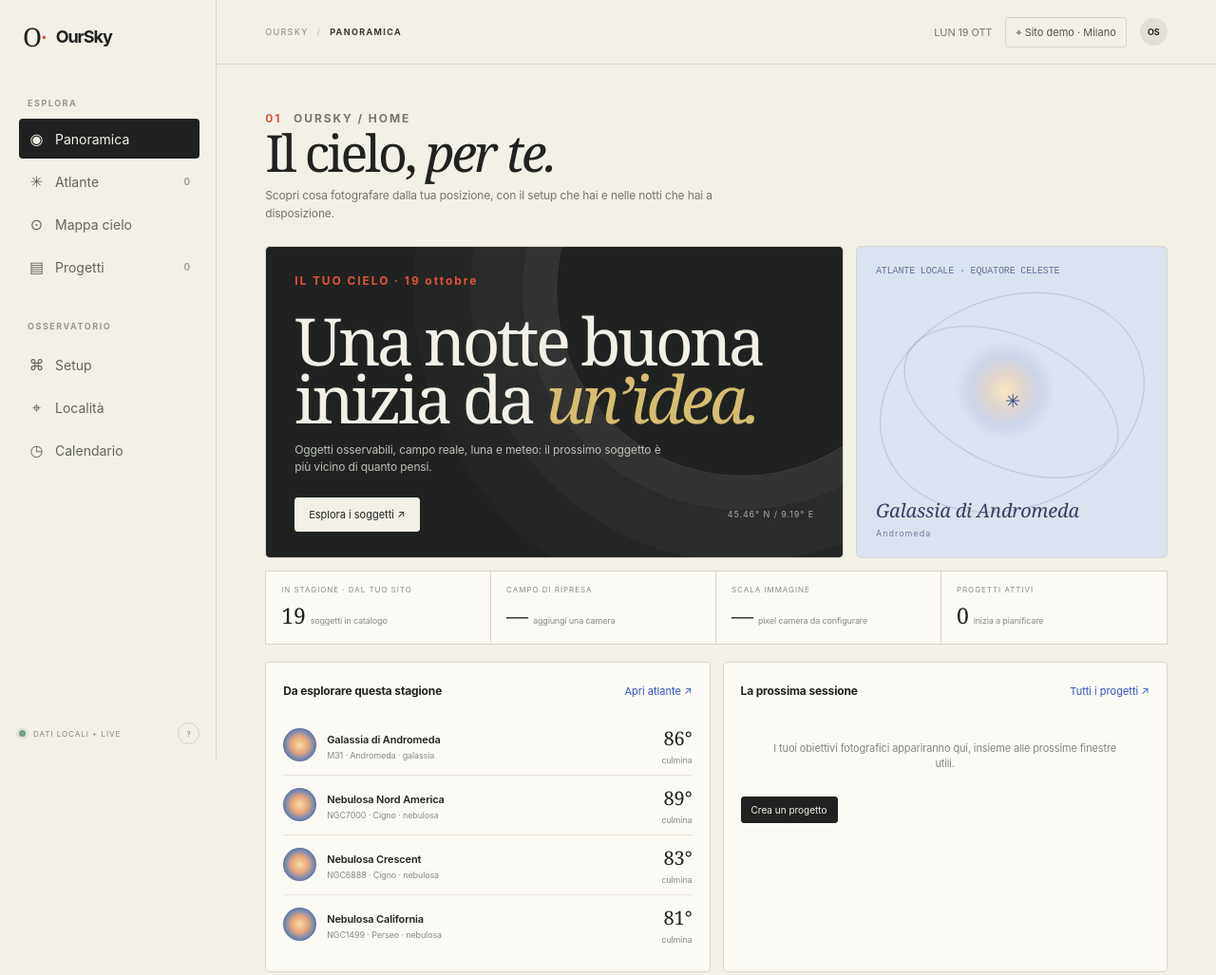
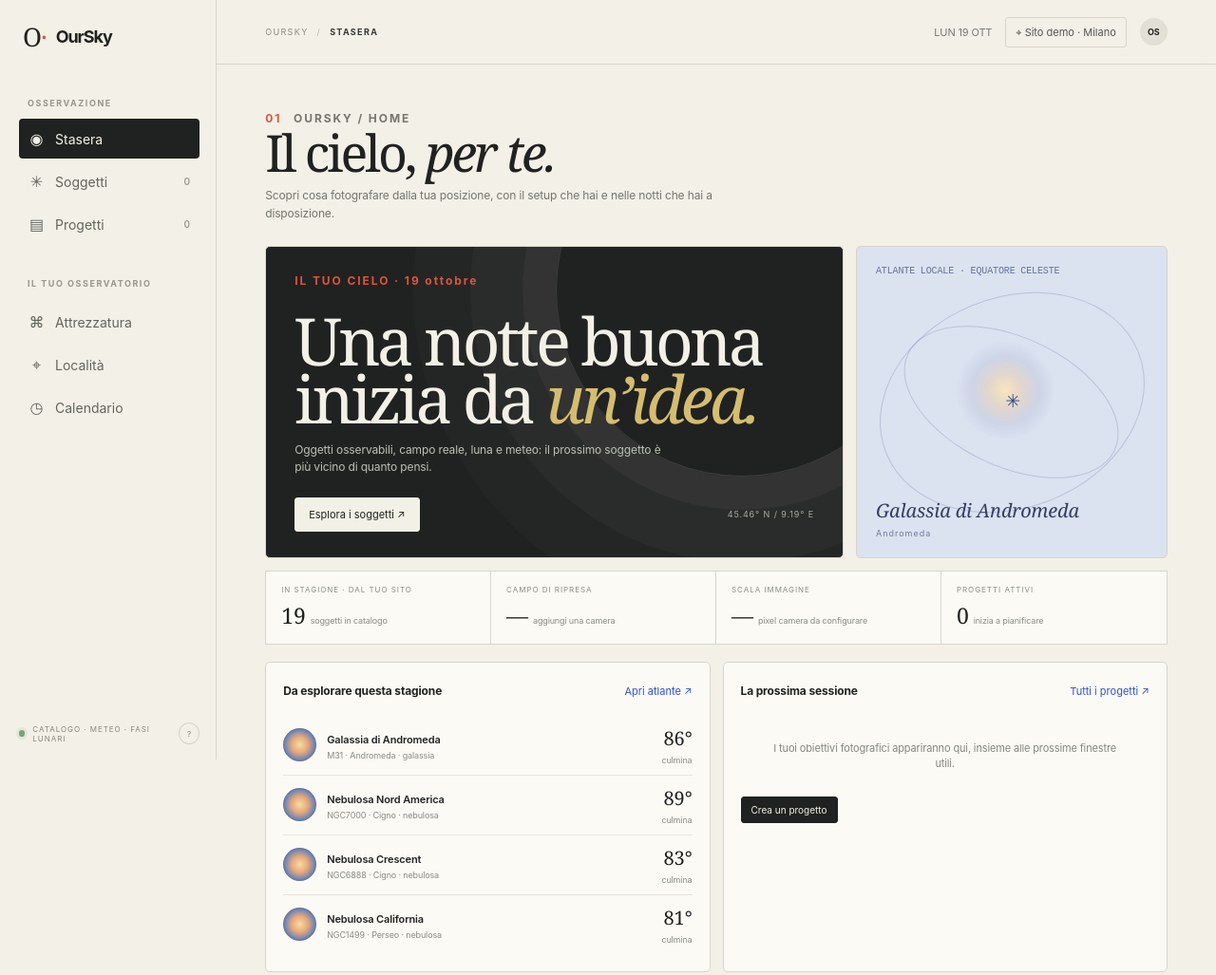
Before and after one commit to SoloCastel/oursky, a website: page index.html in a window 1280 px wide. Shown: the top 1027 px of the page at 95% size. Drawn offline with nearby package versions, Linux system fonts and the light colour scheme; no server answers.

Commit message:
Riorganizza OurSky: pagine operative e visualizzazioni survey reali

```diff
--- a/index.html
+++ b/index.html
@@ -1,12 +1,12 @@
 <!doctype html>
 <html lang="it">
 <head>
-<meta charset="UTF-8"><meta name="viewport" content="width=device-width,initial-scale=1"><meta name="theme-color" content="#f3f0e7"><meta name="description" content="OurSky — scopri il cielo, configura il tuo setup e pianifica le tue sessioni di astrofotografia."><title>OurSky — Atlante per astrofotografi</title><link rel="icon" href="public/oursky-mark.svg"><link rel="stylesheet" href="src/styles/tokens.css"><link rel="stylesheet" href="src/styles/app.css">
-</head>
+<meta charset="UTF-8"><meta name="viewport" content="width=device-width,initial-scale=1"><meta name="theme-color" content="#11171b"><meta name="description" content="OurSky — catalogo astronomico e pianificatore per astrofotografia."><title>OurSky — Astrofotografia</title><link rel="icon" href="public/oursky-mark.svg"><link rel="stylesheet" href="src/styles/tokens.css"><link rel="stylesheet" href="src/styles/app.css"><link rel="stylesheet" href="src/styles/rework.css">
+<link rel="stylesheet" href="https://unpkg.com/leaflet@1.9.4/dist/leaflet.css" integrity="sha256-p4NxAoJBhIIN+hmNHrzRCf9tD/miZyoHS5obTRR9BMY=" crossorigin=""><script src="https://unpkg.com/leaflet@1.9.4/dist/leaflet.js" integrity="sha256-20nQCchB9co0qIjJZRGuk2/Z9VM+kNiyxNV1lvTlZBo=" crossorigin="" defer></script></head>
 <body>
 <div class="app-shell">
-  <aside class="rail"><a class="brand" href="#home"><span class="brand-mark">O<span>·</span></span><span>OurSky</span></a><div class="rail-label">ESPLORA</div><nav class="rail-nav" aria-label="Navigazione"><button data-page="home" class="active"><i>◉</i><span>Panoramica</span></button><button data-page="catalog"><i>✳</i><span>Atlante</span><b id="collection-count">0</b></button><button data-page="sky"><i>⊙</i><span>Mappa cielo</span></button><button data-page="projects"><i>▤</i><span>Progetti</span><b id="project-count">0</b></button><div class="rail-label second">OSSERVATORIO</div><button data-page="gear"><i>⌘</i><span>Setup</span></button><button data-page="sites"><i>⌖</i><span>Località</span></button><button data-page="calendar"><i>◷</i><span>Calendario</span></button></nav><div class="rail-bottom"><span class="status-dot"></span><span>DATI LOCALI + LIVE</span><button id="about-open" aria-label="Informazioni su OurSky">?</button></div></aside>
-  <main class="main-area"><header class="topbar"><button class="mobile-menu" id="mobile-menu">☰</button><div class="crumb"><span>OURSKY</span><i>/</i><b id="page-name">PANORAMICA</b></div><div class="top-actions"><span class="today" id="today"></span><button class="icon-btn" id="quick-location" title="Località attiva">⌖ <span id="active-site-short">Sito principale</span></button><button class="avatar" title="Profilo locale">OS</button></div></header><div id="view" class="view" tabindex="-1"></div><footer class="footer"><span>OURSKY · ATLANTE E PIANIFICATORE</span><span>ASTROMETRIA IN LOCALE · METEO DA OPEN-METEO</span></footer></main>
+  <aside class="rail"><a class="brand" href="#home"><span class="brand-mark">O<span>·</span></span><span>OurSky</span></a><div class="rail-label">OSSERVAZIONE</div><nav class="rail-nav" aria-label="Navigazione"><button data-page="home" class="active"><i>◉</i><span>Stasera</span></button><button data-page="catalog"><i>✳</i><span>Soggetti</span><b id="collection-count">0</b></button><button data-page="projects"><i>▤</i><span>Progetti</span><b id="project-count">0</b></button><div class="rail-label second">IL TUO OSSERVATORIO</div><button data-page="gear"><i>⌘</i><span>Attrezzatura</span></button><button data-page="sites"><i>⌖</i><span>Località</span></button><button data-page="calendar"><i>◷</i><span>Calendario</span></button></nav><div class="rail-bottom"><span class="status-dot"></span><span>CATALOGO · METEO · FASI LUNARI</span><button id="about-open" aria-label="Informazioni su OurSky">?</button></div></aside>
+  <main class="main-area"><header class="topbar"><button class="mobile-menu" id="mobile-menu">☰</button><div class="crumb"><span>OURSKY</span><i>/</i><b id="page-name">STASERA</b></div><div class="top-actions"><span class="today" id="today"></span><button class="icon-btn" id="quick-location" title="Località attiva">⌖ <span id="active-site-short">Sito principale</span></button><button class="avatar" title="Profilo locale">OS</button></div></header><div id="view" class="view" tabindex="-1"></div><footer class="footer"><span>OURSKY · OSSERVAZIONE E FOTOGRAFIA DEL CIELO</span><span>CATALOGO OPENNGC · SURVEY DSS2 · METEO OPEN-METEO</span></footer></main>
 </div>
 <div class="toast" id="toast" role="status"></div><dialog id="detail-dialog" class="detail-dialog"></dialog><dialog id="modal-dialog" class="modal-dialog"></dialog><div class="scrim" id="scrim"></div><script src="src/scripts/main.js" defer></script>
 </body></html>
```
